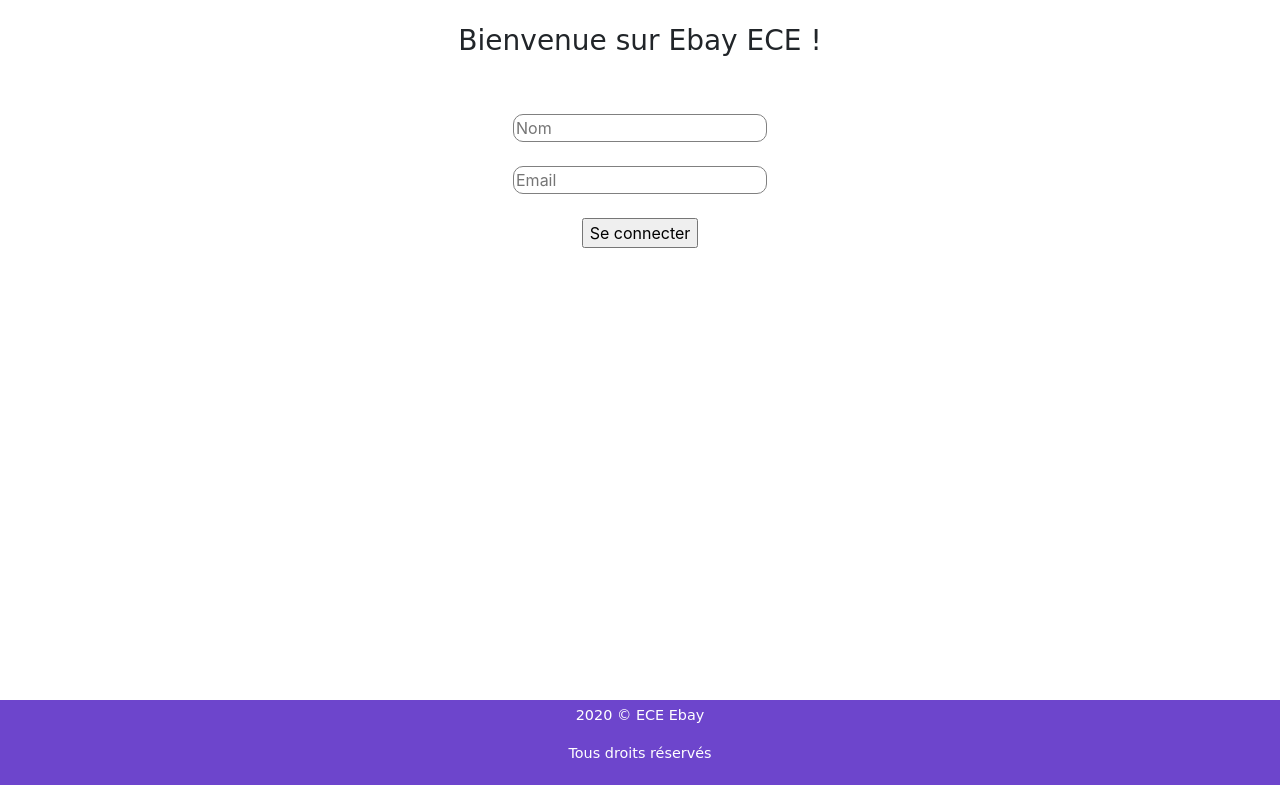
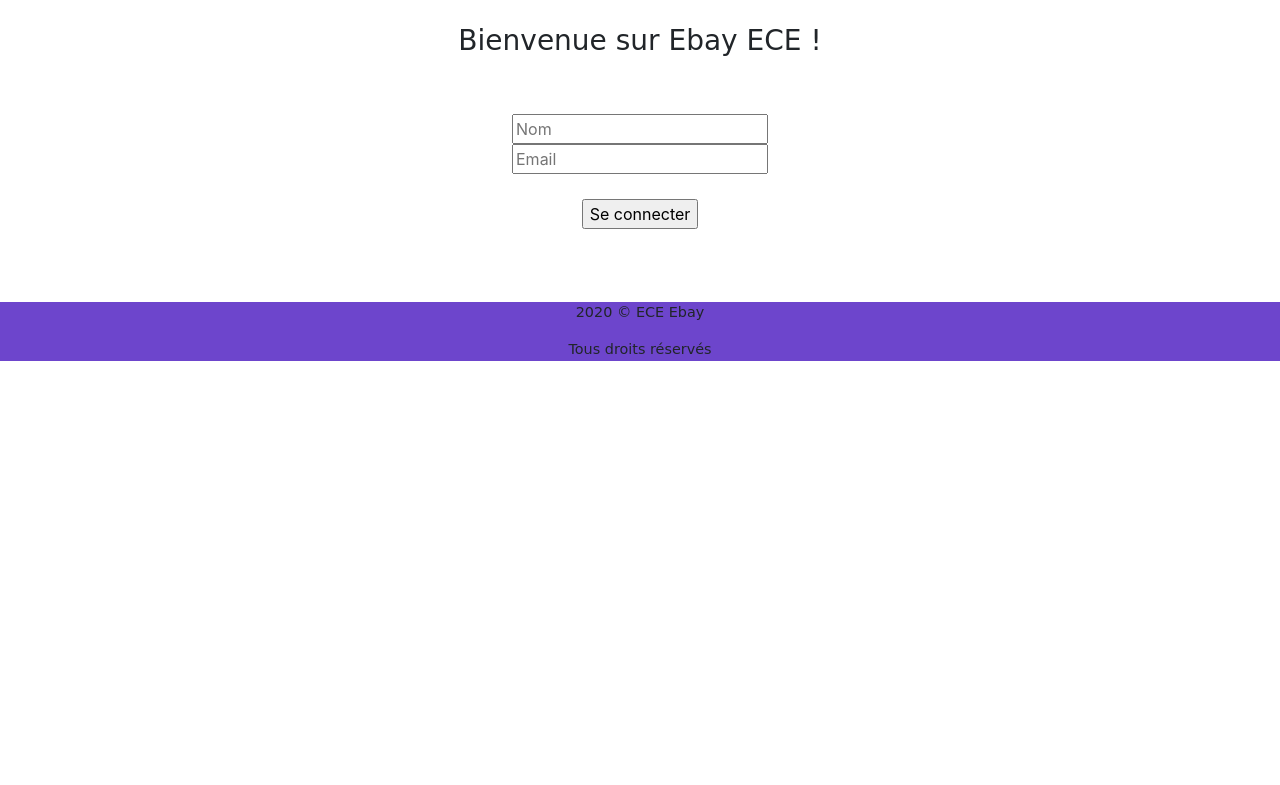
Before and after one commit to JulienECE/Piscine2020, a PHP site: page /signin.php in a window 1280 px wide. Shown: the part 154-939 px from the top of the page. After the commit the page ends 515 px from the top, so only its background shows below. Run offline with PHP 8.4, Linux system fonts and the light colour scheme; some libraries are stand-ins or nearby versions; some web fonts are replaced.

Commit message:
rassemblement des .css + amelioration visuelle de signin et register

```diff
--- a/Register.php
+++ b/Register.php
@@ -24,6 +24,7 @@
 			       <input type="submit" name="button" value="Valider"/>
 		      </table>
 		    </form>
+		    <br><br><br><br>
 		  </center>
    	</div>
 
--- a/Styles.css
+++ /dev/null
@@ -1,115 +0,0 @@
-#Log{
-  color: white;
-}
-/* Remove the navbar's default margin-bottom and rounded borders */
-    .navbar {
-      margin-bottom: 0;
-      border-radius: 0;
-    }
-
-    /* Hauteur du site */
-    .row.content {height: 700px;}
-
-    /* Set gray background color and 100% height */
-    .sidenav {
-      padding-top: 20px;
-      background-color: #f1f1f1;
-      height: 100%;
-    }
-
-    nav li {
-      list-style-type: none;
-    }
-
-    nav a {
-      display: inline-block;
-      text-decoration: none;
-    }
-
-    .submenu {
-      display: none;
-    }
-
-    nav li:hover .submenu {
-      display: inline-block;
-      position: absolute;
-      top: 100%;
-      left: 0px;
-      padding: 0px;
-      z-index: 1000;
-    }
-
-    .submenu li {
-      border-bottom: 1px solid #CCC;
-    }
-
-    .submenu li a {
-      padding: 15px 30px;
-      font-size: 13px;
-      color: #222538;
-      width: 200px;
-    }
-
-    .menu-categorie .submenu{
-      background-color: lightgrey;
-    }
-
-    .submenu li:hover a {
-      color: black;
-      font-weight: bold;
-    }
-
-    #searchbar{position: relative; width:500px; height:auto; padding-top: 10px;}
-
-  .formulaire               {display:inline-block;}
-  .formulaire .champ       {width:400px; height:;}
-
-    /* Set black background color, white text and some padding */
-    footer {
-      background-color: black;
-      color: white;
-      padding: 5px;
-    }
-
-    /* On small screens, set height to 'auto' for sidenav and grid */
-    @media screen and (max-width: 767px) {
-      .sidenav {
-        height: auto;
-        padding: 15px;
-      }
-      .row.content {height:auto;}
-    }
-
-
-
-
-.light{
-  color:white;
-}
-
-@media (max-width: 480px) {
-      .arrow, .light .arrow {
-        background-size: 10px;
-        background-position: 10px 50%;
-      }
-    }
-}
-
-
-}
-.formulaire_val input {
-
-   position:absolute;
-   top:50%;
-   left:50%;
-   width:300px; /* A toi de donner la bonne largeur */
-   height:200px; /* A toi de donner la bonne hauteur */
-   margin-left:-150px; /* -largeur/2 */
-   margin-top:-100px; /* -hauteur/2 */
-   background:red;
-}
-.inputbasic {
-	display:block;
-	border:1px solid grey;
-	border-radius:10px;
-}
--- a/header.php
+++ b/header.php
@@ -14,7 +14,6 @@
   <link rel="stylesheet" href="https://stackpath.bootstrapcdn.com/bootstrap/4.4.1/css/bootstrap.min.css" integrity="sha384-Vkoo8x4CGsO3+Hhxv8T/Q5PaXtkKtu6ug5TOeNV6gBiFeWPGFN9MuhOf23Q9Ifjh" crossorigin="anonymous">
   <script src="https://kit.fontawesome.com/8108633c7c.js" crossorigin="anonymous"></script>
 
-  <link rel="stylesheet" href="Styles.css">
   <link rel="stylesheet"  href="slick.css"/>
   <link rel="stylesheet"  href="slick-theme.css"/>
   <link rel="stylesheet"  href="style.css"/>
--- a/signin.php
+++ b/signin.php
@@ -31,9 +31,9 @@
 				<tr>
 					<input type="text" placeholder="Email" class="inputbasic" name="email"/>
 				</tr>
-				<br>
-					<input type="submit" name="button" value="Se connecter"/>
+				<tr><td><br><input type="submit" name="button" value="Se connecter"/></td></tr>
 				</table>
+				<br><br><br>
 			</form>
 		<?php endif;?>
 
```
